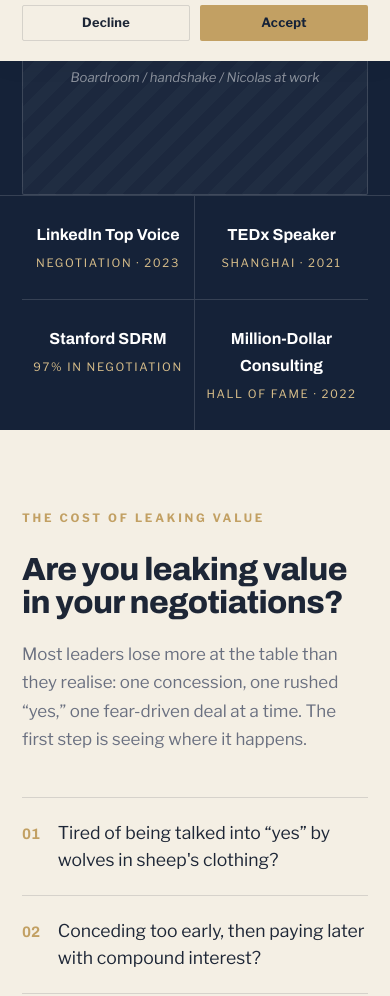
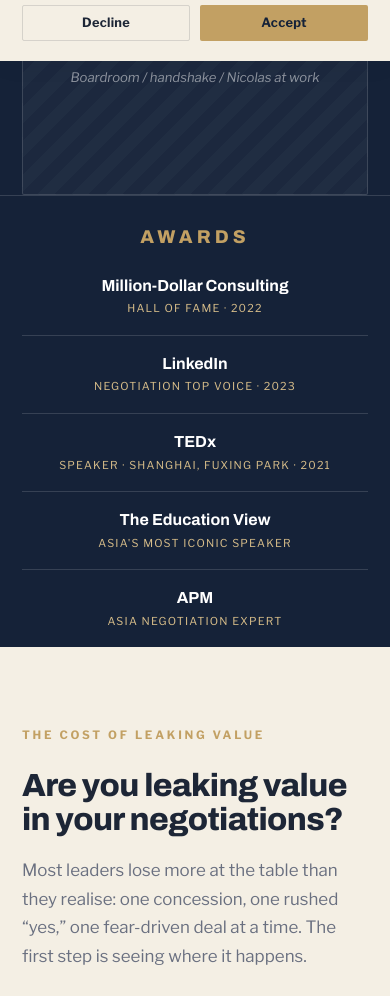
Before and after one commit to negoasia-web/negoasia-web, a plain HTML site: page site/index.html in a window 390 px wide. Shown: the part 783-1779 px from the top of the page. Drawn offline with Linux system fonts and the light colour scheme.

Commit message:
Replace the credentials strip with an AWARDS list (3 + 2, doubled title)

```diff
--- a/site/assets/css/site.css
+++ b/site/assets/css/site.css
@@ -126,6 +126,24 @@
 /* credential strip */
 .strip{border-top:1px solid var(--line-dark)}
 .strip-grid{display:grid;grid-template-columns:repeat(4,1fr)}
+/* Titre du bandeau, demandé par Bruno le 17/08 puis doublé de taille le même jour.
+   À cette échelle il ne nomme plus la rangée, il l'annonce. */
+.strip-head{text-align:center;padding:34px 0 6px;font-family:"Archivo",sans-serif;
+  font-weight:800;font-size:1.36rem;letter-spacing:.22em;text-transform:uppercase;
+  color:var(--gold)}
+
+/* Cinq récompenses sur deux rangs, 3 puis 2 — la disposition du croquis.
+   Grille de 6 colonnes plutôt que 3 : chaque item en occupe 2, ce qui permet de
+   centrer les deux du bas en les décalant d'une colonne. Avec 3 colonnes, les
+   deux derniers resteraient collés à gauche. */
+.strip-grid.five{grid-template-columns:repeat(6,1fr);row-gap:0}
+.strip-grid.five .it{padding:24px 14px;grid-column:span 2;border-right:1px solid var(--line-dark)}
+.strip-grid.five .it:nth-child(3){border-right:0}
+.strip-grid.five .it:nth-child(-n+3){border-bottom:1px solid var(--line-dark)}
+.strip-grid.five .it:nth-child(4){grid-column:2 / span 2}
+.strip-grid.five .it:nth-child(5){border-right:0}
+.strip-grid.five .it b{font-size:1rem;line-height:1.25}
+.strip-grid.five .it span{font-size:.68rem;letter-spacing:.11em;line-height:1.5}
 .strip-grid .it{padding:26px 10px;text-align:center;border-right:1px solid var(--line-dark)}
 .strip-grid .it:last-child{border-right:0}
 .strip-grid .it b{display:block;font-family:"Archivo",sans-serif;font-weight:700;font-size:1rem;color:#fff}
@@ -427,6 +445,23 @@
   .strip-grid{grid-template-columns:1fr 1fr}
   .strip-grid .it:nth-child(2n){border-right:0}
   .strip-grid .it:nth-child(-n+2){border-bottom:1px solid var(--line-dark)}
+  /* Cinq items sur deux colonnes laissent le dernier seul : on l'étale plutôt
+     que de le laisser flotter à gauche. */
+  /* Sous 960 px, une récompense par rang. Les spans de la grille à 6 colonnes ne
+     survivent pas à un passage en 2 colonnes — le 4e item se retrouvait à moitié
+     de largeur, décalé, au milieu de quatre pleines largeurs. Une colonne règle
+     tout et se lit mieux : titre et libellé sur une seule ligne chacun. */
+  .strip-grid.five{grid-template-columns:1fr}
+  .strip-grid.five .it{grid-column:1 / -1;border-right:0;padding:18px 14px}
+  /* nth-child(4) porte « grid-column:2 / span 2 » en desktop, et un sélecteur
+     nth-child est plus spécifique que .it : sans ce reset explicite, il réclame
+     une colonne 2 inexistante, la grille en fabrique une, et les cinq cellules
+     se retrouvent à 123 px de large. */
+  .strip-grid.five .it:nth-child(4){grid-column:1 / -1}
+  .strip-grid.five .it:nth-child(-n+4){border-bottom:1px solid var(--line-dark)}
+  .strip-grid.five .it:nth-child(3),
+  .strip-grid.five .it:nth-child(5){border-right:0}
+  .strip-head{font-size:1.16rem;padding:26px 0 4px}
   .stats-grid{grid-template-columns:1fr 1fr;gap:34px}
   .stat+.stat{border-left:0}
   .stat:nth-child(3),.stat:nth-child(4){border-top:1px solid var(--line-dark);padding-top:34px}
--- a/site/index.html
+++ b/site/index.html
@@ -59,12 +59,16 @@
     <div class="photo dark reveal"><div class="plabel"><div class="dot"></div><b>Photo</b><span>Boardroom / handshake / Nicolas at work</span></div></div>
   </div>
   <div class="strip">
-    <div class="wrap"><div class="strip-grid">
-      <div class="it"><b>LinkedIn Top Voice</b><span>Negotiation · 2023</span></div>
-      <div class="it"><b>TEDx Speaker</b><span>Shanghai · 2021</span></div>
-      <div class="it"><b>Stanford SDRM</b><span>97% in Negotiation</span></div>
-      <div class="it"><b>Million-Dollar Consulting</b><span>Hall of Fame · 2022</span></div>
-    </div></div>
+    <div class="wrap">
+      <div class="strip-head">Awards</div>
+      <div class="strip-grid five">
+        <div class="it"><b>Million-Dollar Consulting</b><span>Hall of Fame · 2022</span></div>
+        <div class="it"><b>LinkedIn</b><span>Negotiation Top Voice · 2023</span></div>
+        <div class="it"><b>TEDx</b><span>Speaker · Shanghai, Fuxing Park · 2021</span></div>
+        <div class="it"><b>The Education View</b><span>Asia's most iconic speaker</span></div>
+        <div class="it"><b>APM</b><span>Asia Negotiation Expert</span></div>
+      </div>
+    </div>
   </div>
 </section>
 
```
